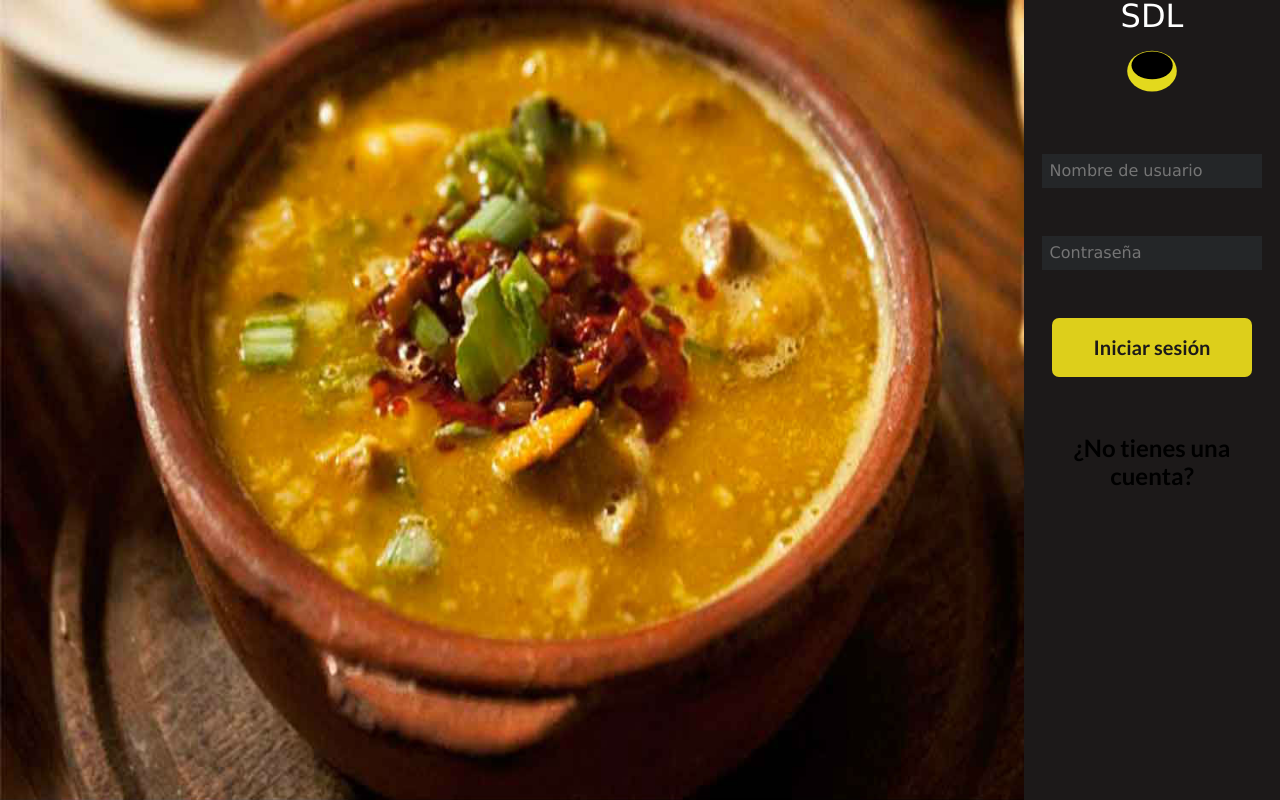
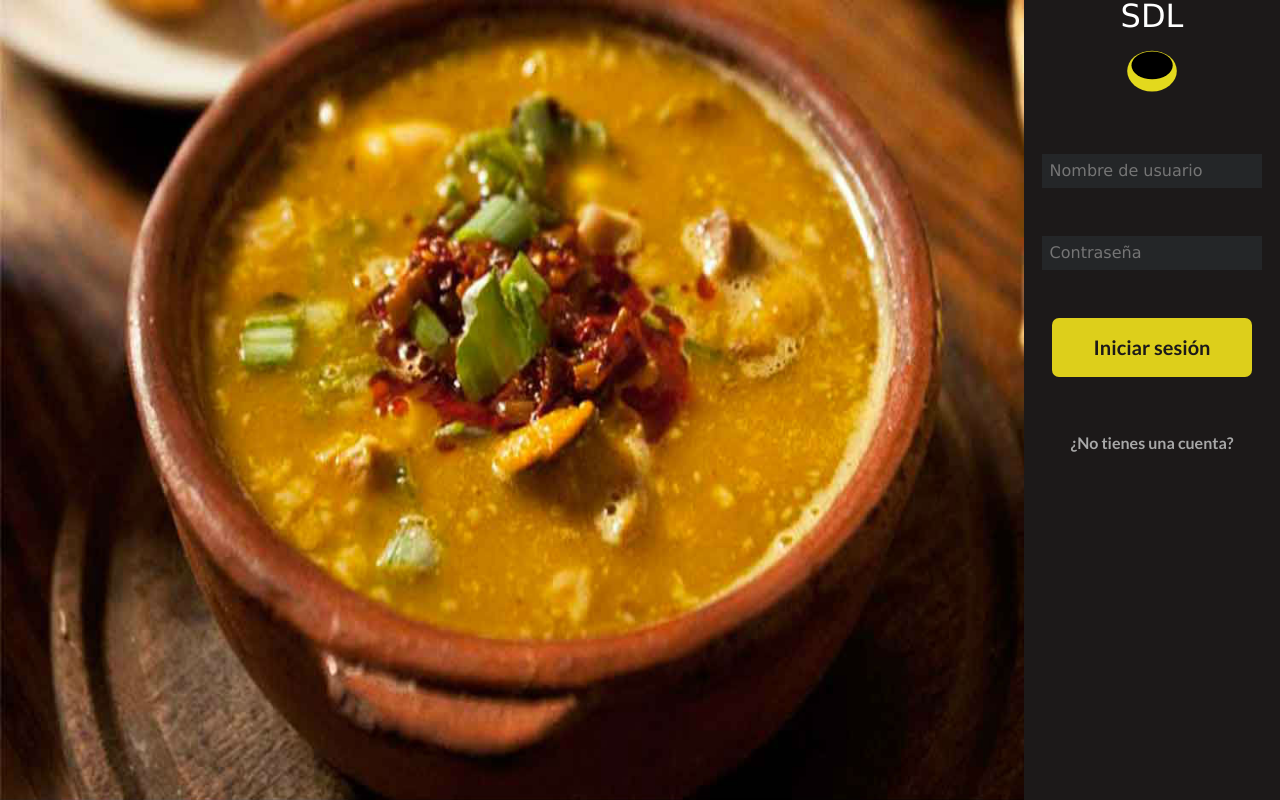
Before and after one commit to lorddesert/sesion-del-locro, a React app: page / in a window 1280 px wide. Built offline with nearby package versions, Linux system fonts and the light colour scheme; a web font is replaced by a local one.

Commit message:
fixed some sintax and blank spaces in userConfig

```diff
--- a/src/components/PrimaryButton/PrimaryButton.jsx
+++ b/src/components/PrimaryButton/PrimaryButton.jsx
@@ -5,7 +5,7 @@ import './PrimaryButton.scss';
 class PrimaryButton extends Component {
   render() {
     return (
-      <div className='PrimaryButton' id={this.props.id && this.props.id}>
+      <div className='PrimaryButton' id={this.props.id}>
         <button className={`${this.props.className}`} onClick={this.props.action} >{this.props.value}</button>
       </div>
     );
--- a/src/components/SecondaryButton/SecondaryButton.jsx
+++ b/src/components/SecondaryButton/SecondaryButton.jsx
@@ -5,8 +5,8 @@ import './SecondaryButton.scss';
 class SecondaryButton extends Component {
   render() {
     return (
-      <div className='SecondaryButton' >
-        <button onClick={this.props.action} >{this.props.value}</button>
+      <div className='SecondaryButton' id={this.props.id} >
+        <button className={this.props.className} onClick={this.props.action} >{this.props.value}</button>
       </div>
     );
   }
--- a/src/components/userConfig/userConfig.jsx
+++ b/src/components/userConfig/userConfig.jsx
@@ -32,9 +32,9 @@ class userConfig extends Component {
     const { photo, userName } = this.props.user;
     if(!this.state.edit)
       return (
-        <div className='userConfig' id='userConfig'>
+        <div className='userConfig' id='userConfig' >
           <div className='exitImg'>
-            <img  src={closeImg} alt='exit' onClick={this.toggleShowUserCfg} />
+            <img src={closeImg} alt='exit' onClick={this.toggleShowUserCfg}/>
           </div>
           <div className='userInfoContainer'>
             <div className='userInfo'>
```
